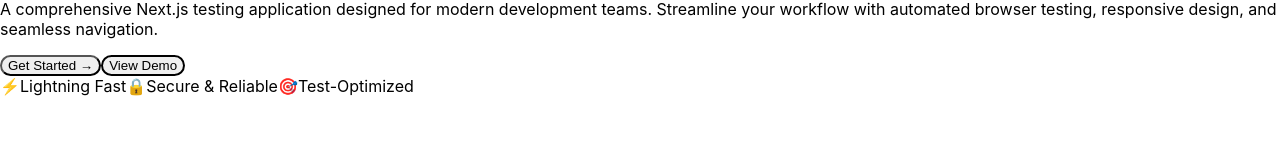
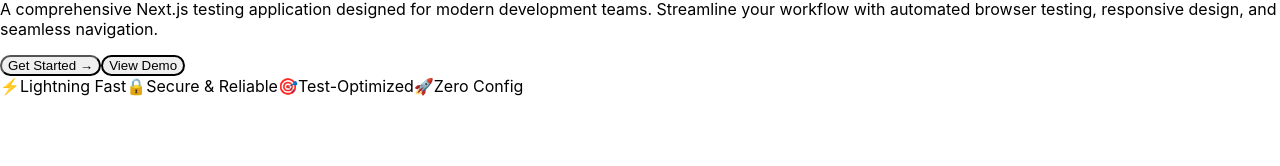
Before and after one commit to debugg-ai/simple-next-js-app, a Next.js app: page / in a window 1280 px wide. Shown: the part 124-290 px from the top of the page. Built offline with nearby package versions, Linux system fonts and the light colour scheme.

Commit message:
feat(home): add 'Zero Config' highlight to hero feature row
Additive marketing copy — no change to navigation, forms, or the contact flow.

```diff
--- a/app/page.tsx
+++ b/app/page.tsx
@@ -38,6 +38,10 @@
             <div className="flex items-center gap-2">
               <span className="text-2xl">🎯</span>
               <span>Test-Optimized</span>
+            </div>
+            <div className="flex items-center gap-2">
+              <span className="text-2xl">🚀</span>
+              <span>Zero Config</span>
             </div>
           </div>
         </div>
```
